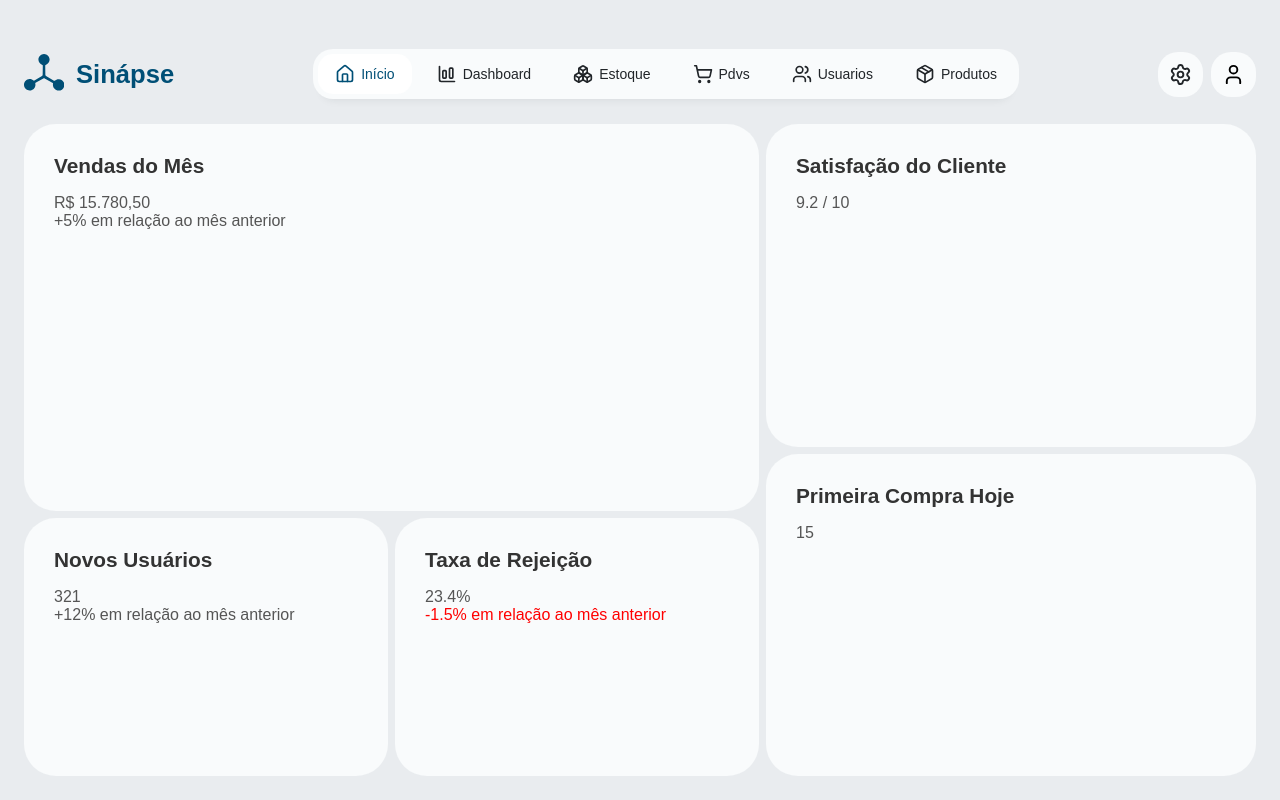
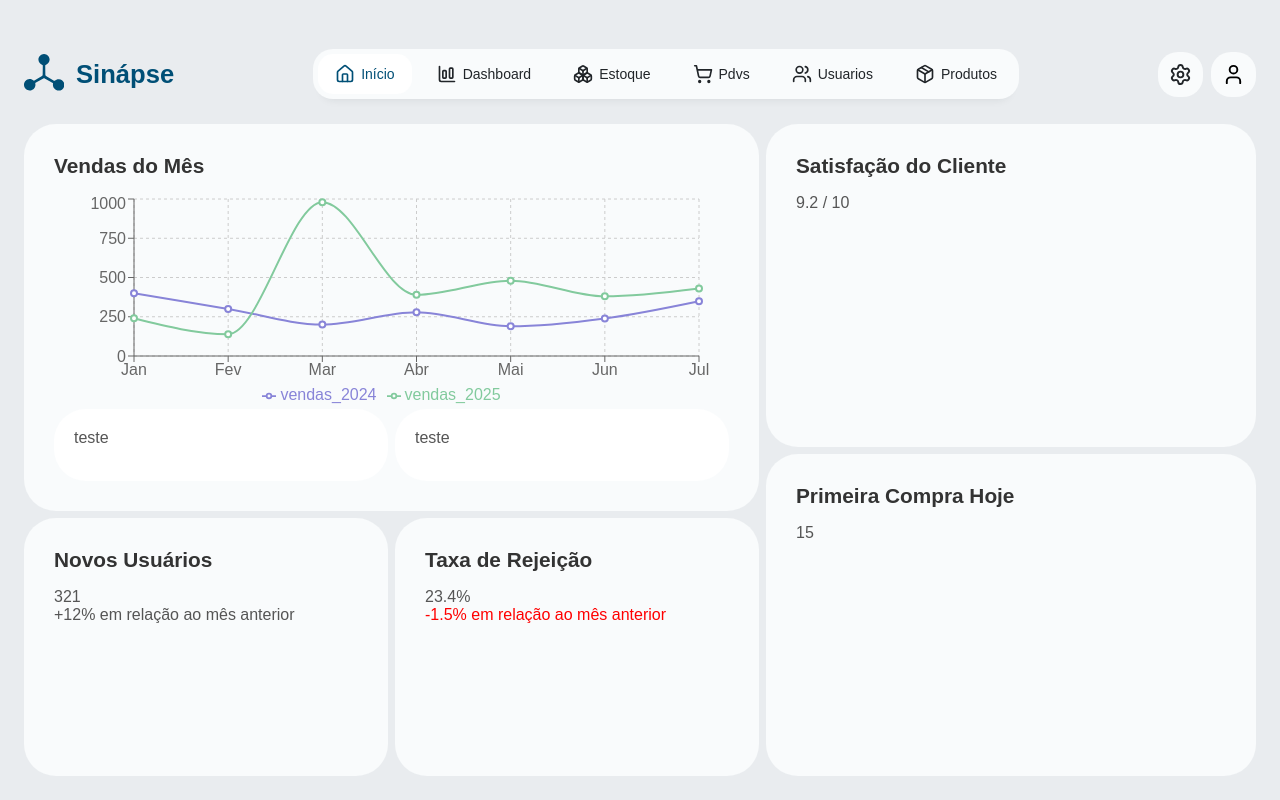
Before and after one commit to josielmaicon/Sinapse-ERP, a React (Vite) app in the folder interface/: page / in a window 1280 px wide. Built offline with nearby package versions, Linux system fonts and the light colour scheme; a web font is replaced by a local one.

Commit message:
cards atualizados

```diff
--- /dev/null
+++ b/interface/src/components/GraficoLinhas.jsx
@@ -0,0 +1,60 @@
+// src/components/GraficoDeLinhas.jsx
+
+import React from 'react';
+// 1. Importamos todos os "blocos de construção" que vamos usar da recharts
+import {
+    LineChart,
+    Line,
+    XAxis,
+    YAxis,
+    CartesianGrid,
+    Tooltip,
+    Legend,
+    ResponsiveContainer
+} from 'recharts';
+
+// 2. Dados de exemplo. No futuro, isso virá de uma API.
+//    O formato é um array de objetos.
+const data = [
+  { mes: 'Jan', vendas_2024: 400, vendas_2025: 240 },
+  { mes: 'Fev', vendas_2024: 300, vendas_2025: 139 },
+  { mes: 'Mar', vendas_2024: 200, vendas_2025: 980 },
+  { mes: 'Abr', vendas_2024: 278, vendas_2025: 390 },
+  { mes: 'Mai', vendas_2024: 189, vendas_2025: 480 },
+  { mes: 'Jun', vendas_2024: 239, vendas_2025: 380 },
+  { mes: 'Jul', vendas_2024: 349, vendas_2025: 430 },
+];
+
+export default function GraficoDeLinhas() {
+  return (
+    // 3. ResponsiveContainer é o segredo para o gráfico se adaptar ao tamanho do Card.
+    //    Ele faz o gráfico ocupar 100% da largura e altura do seu container pai.
+    <ResponsiveContainer width="100%" height="100%">
+      <LineChart
+        data={data}
+        margin={{ top: 5, right: 30, left: 20, bottom: 5 }}
+      >
+        {/* Grade de fundo do gráfico */}
+        <CartesianGrid strokeDasharray="3 3" />
+
+        {/* Eixo X (horizontal), usando a chave "mes" dos nossos dados */}
+        <XAxis dataKey="mes" />
+
+        {/* Eixo Y (vertical) */}
+        <YAxis />
+
+        {/* Tooltip é a caixinha que aparece ao passar o mouse */}
+        <Tooltip />
+
+        {/* Legenda que mostra o nome de cada linha */}
+        <Legend />
+
+        {/* A primeira linha, usando a chave "vendas_2024", com a cor azul */}
+        <Line type="monotone" dataKey="vendas_2024" stroke="#8884d8" strokeWidth={2} />
+
+        {/* A segunda linha, usando a chave "vendas_2025", com a cor verde */}
+        <Line type="monotone" dataKey="vendas_2025" stroke="#82ca9d" strokeWidth={2} />
+      </LineChart>
+    </ResponsiveContainer>
+  );
+}
--- a/interface/src/components/card.jsx
+++ b/interface/src/components/card.jsx
@@ -1,13 +1,21 @@
 import styles from '../styles/Card.module.css';
 
-function Card(props) {
+function Card({title, children, variant = 'default'}) {
+
+  const variantClass = {
+    default: '',
+    white: styles.card_w,
+    transparent: styles.card_t
+  }[variant];
+
+  const cardClasses = `${styles.card} ${variantClass}`
   // `props.title` será o título do card
   // `props.children` será o conteúdo dentro dele
   return (
-    <div className={styles.card}>
-      <h3>{props.title}</h3>
+    <div className={cardClasses}>
+      {title && <h3>{title}</h3>}
       <div className={styles.cardContent}>
-        {props.children}
+        {children}
       </div>
     </div>
   );
--- a/interface/src/pages/homepage.jsx
+++ b/interface/src/pages/homepage.jsx
@@ -1,5 +1,6 @@
 import Card from "../components/card";
 import styles from "../styles/Dashboard.inicial.module.css"
+import GraficoDeLinhas from "../components/GraficoLinhas";
 
 export default function HomePage() {
   return (
@@ -7,8 +8,17 @@ export default function HomePage() {
       <div className={styles.grid_0}>
         <div className={styles.grid_1}>
           <Card title="Vendas do Mês">
-            <p>R$ 15.780,50</p>
-            <span>+5% em relação ao mês anterior</span>
+            <div className={styles.grid_dash_1}>
+              <GraficoDeLinhas />
+            <div className={styles.grid_dash_2}>
+              <Card variant="white">
+                <p>teste</p>
+              </Card>
+              <Card variant="white">
+                <p>teste</p>
+              </Card>
+            </div>
+            </div>
           </Card>
 
         <div className={styles.grid_1_1}>
--- a/interface/src/styles/Card.module.css
+++ b/interface/src/styles/Card.module.css
@@ -1,15 +1,26 @@
+
 .card {
-  background-color: var(--color-bg-lvl-1); /* Fundo branco para o card */
-  border-radius: 32px;       /* Bordas arredondadas para o "balão" */
-  padding: 30px;             /* <<< SEU PADDING! Espaçamento interno */
-  box-shadow:none; /* Sombra suave para destacar */
+  background-color: var(--color-bg-lvl-1);
+  border-radius: 32px;
+  padding: 30px;
+  box-shadow: none;
   display: flex;
   flex-direction: column;
-  /* transition: transform 0.2s ease-in-out; */
 }
 
-.card:hover {
-  /* transform: translateY(-5px); */
+.cardContent {
+  font-size: 1rem;
+  color: #555;
+  display: contents;
+}
+
+.card_w {
+  background-color: var(--color-bg-lvl-2);
+  padding: 20px;
+}
+
+.card_t {
+  background-color: transparent;
 }
 
 .card h3 {
@@ -18,9 +29,3 @@
   font-size: 1.3rem;
   color: #333;
 }
-
-.cardContent {
-  /* Estilos para o conteúdo, se necessário */
-  font-size: 1rem;
-  color: #555;
-}
--- a/interface/src/styles/Dashboard.inicial.module.css
+++ b/interface/src/styles/Dashboard.inicial.module.css
@@ -39,3 +39,18 @@
   min-height: 0;
   gap: 7px;
 }
+
+.grid_dash_1 {
+  display: grid;
+  grid-template-rows: 0.75fr 0.25fr;
+  height: 100%;
+  min-height: 0;
+}
+
+.grid_dash_2 {
+  display: grid;
+  grid-template-columns: 1fr 1fr;
+  height: 100%;
+  min-height: 0;
+  gap: 7px;
+}
```
